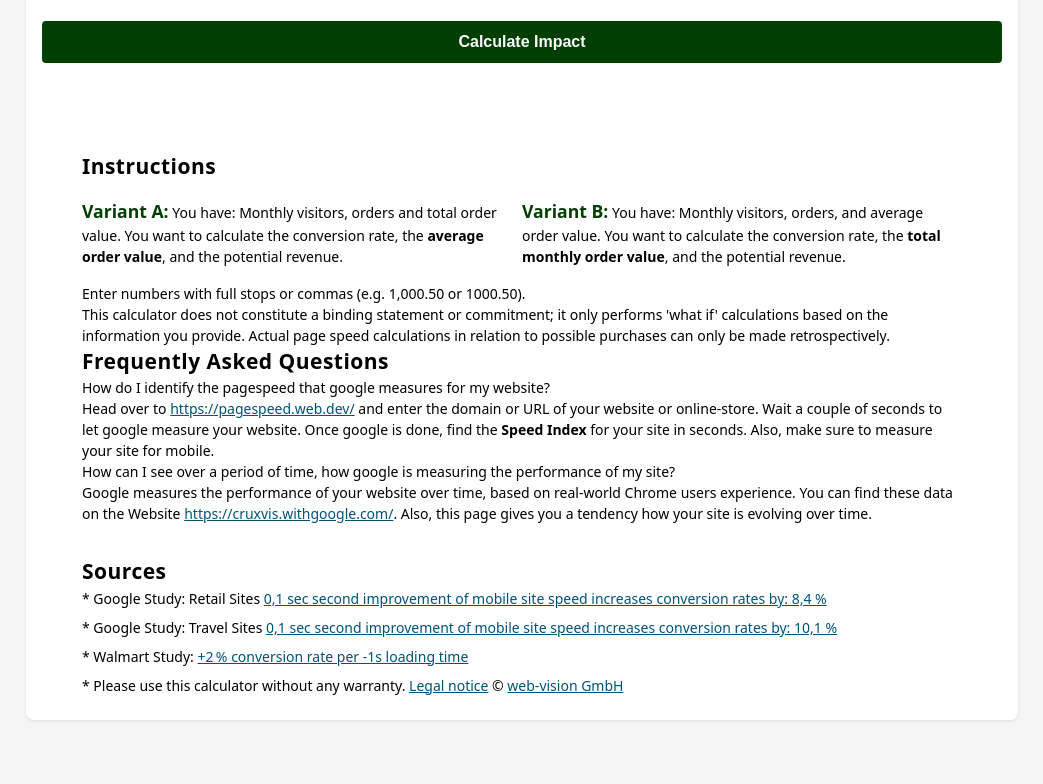
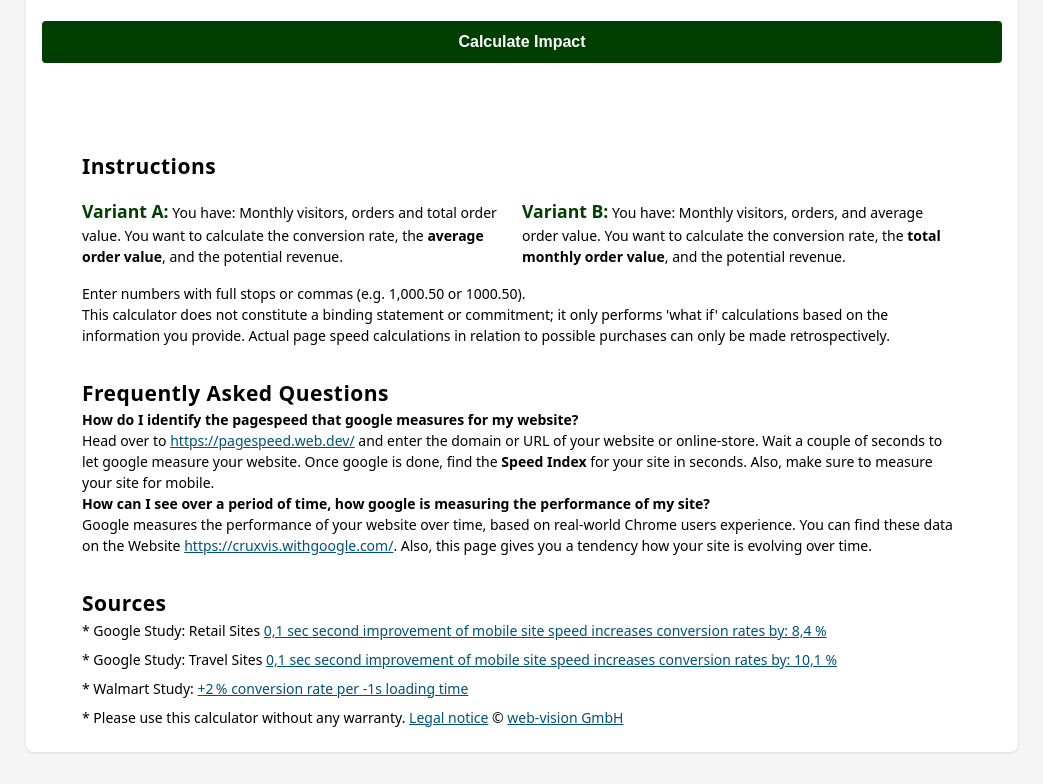
Before and after one commit to web-vision/pagespeed-impact, a plain HTML site: page public/index.html in a window 1280 px wide. Shown: the part 602-1386 px from the top of the page, without its empty margins (118-1161 px from the left). Before the commit the page ends 1354 px from the top, so only its background shows below. Drawn offline with Linux system fonts and the light colour scheme.

Commit message:
[TASK] Add styling adjustments and load matomo from shared folde and load matomo from shared folder

```diff
--- a/public/index.html
+++ b/public/index.html
@@ -6,7 +6,7 @@
   <meta name="viewport" content="width=device-width, initial-scale=1.0" />
   <title>Pagespeed Impact Calculator</title>
   <link rel="stylesheet" href="styles.css" />
-  <!-- Matomo -->
+  <script src="matomo.js"></script>
 </head>
 
 <body>
--- a/public/styles.css
+++ b/public/styles.css
@@ -462,7 +462,7 @@ footer {
   margin-bottom: 1.5rem;
 }
 
-.calculator-footer-sources {
+.calculator-footer-sources, .calculator-footer-faq {
   margin: 2rem 0 0 0;
   font-size: 0.875rem;
   color: black;
@@ -540,3 +540,4 @@ footer {
   flex: 1;
   min-width: 200px;
 }
+.faq-question {font-weight:bold}
```
Also changed, not shown: 1 other file.
